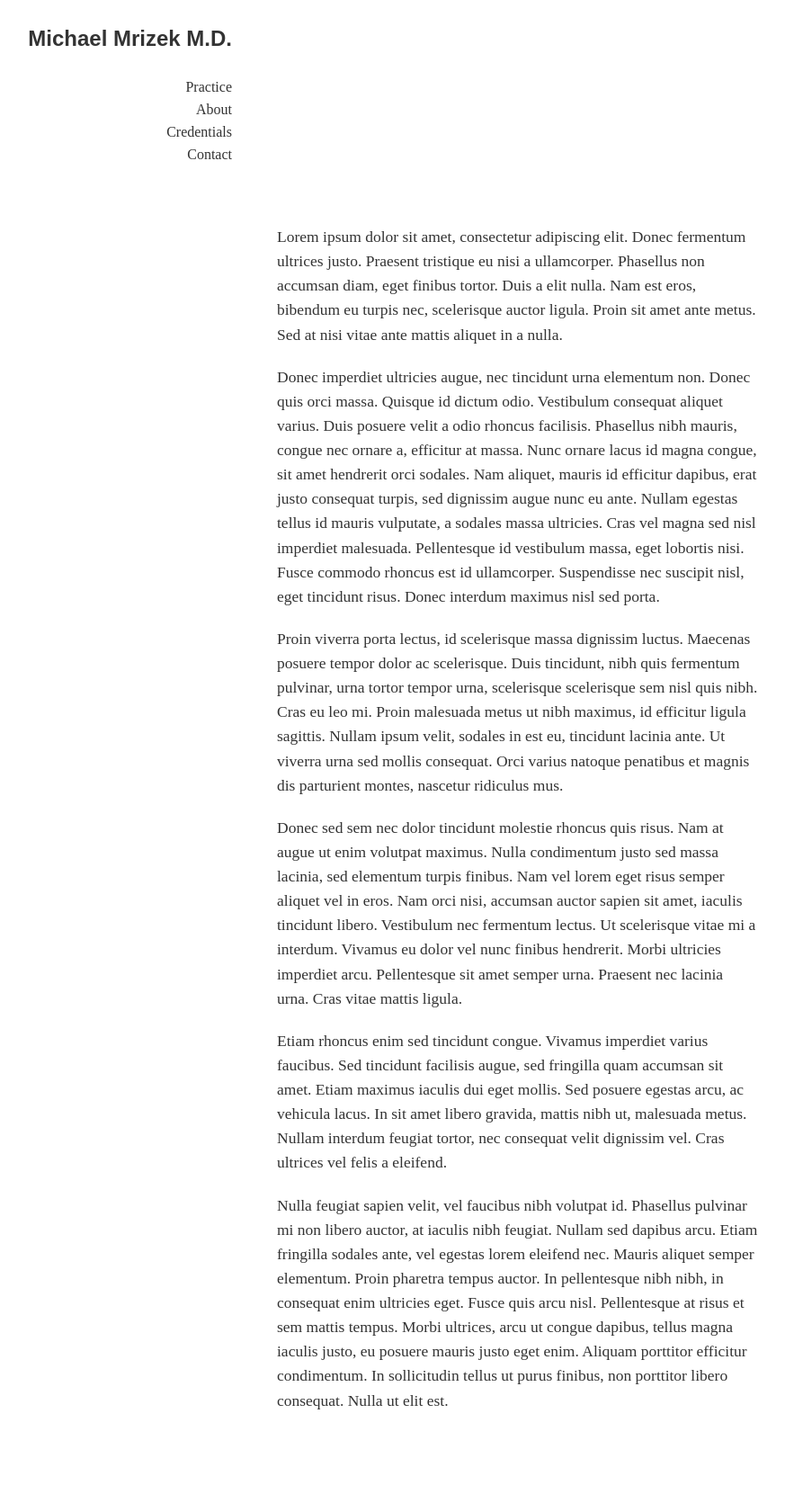
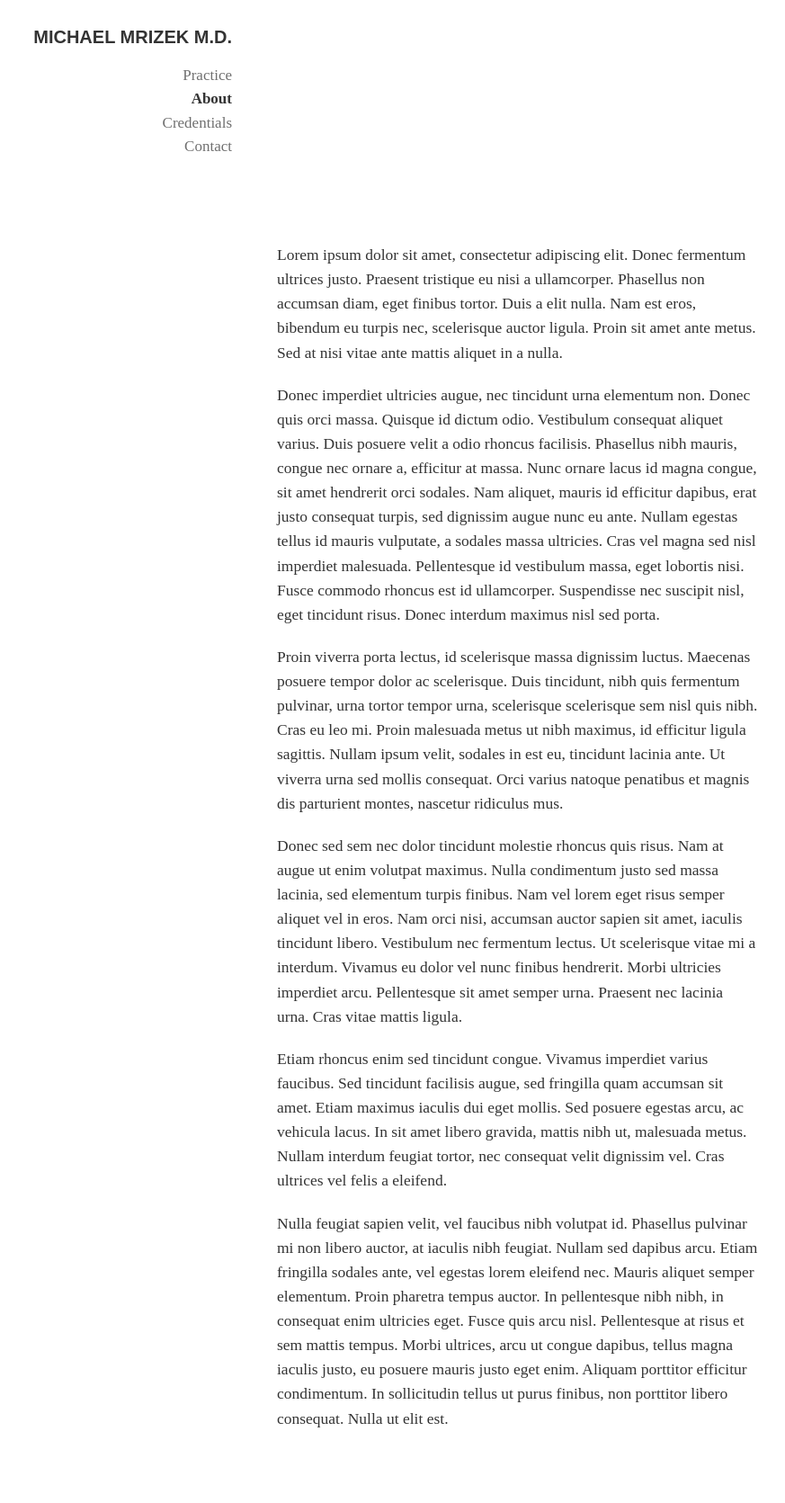
Before and after one commit to carolineportugal/michaelmrizekmd, a Jekyll site: the page built from about/index.html, in a window 1280 px wide. Shown: the whole page at 90% size, without its empty margins (172-1045 px from the left). Built offline with Jekyll 4.4.1, drawn with Linux system fonts in a browser that asks for light colours; nearby versions of some CDN libraries.

Commit message:
more typography changes, now final fonts

```diff
--- a/_sass/_nav.scss
+++ b/_sass/_nav.scss
@@ -12,32 +12,27 @@ nav{
 }
 
 .logo{
-  // font-size:25px;
-  // margin-bottom:1rem;
+  font-size:20px;
+  margin-bottom:2rem;
   @include futura-bold();
-  // text-transform: uppercase;
+  text-transform: uppercase;
   // letter-spacing: .1rem;
-  // background: #333;
-  // color:white;
-  // line-height: 1;
-  // padding: .3rem 0rem;
-  // margin-left:-2000rem;
-  // text-align: right;
 }
 
 ul{
   list-style: none;
-  // text-transform: uppercase;
-  font-size: 16px;
-  // letter-spacing: .1rem;
+  font-size: 17px;
   text-align:right;
+  @include meta-serif-book();
 
   li{
-    margin:.2rem 0;
+    margin-bottom:.2rem;
+    opacity:.7;
   }
 
   .active{
-    // color:red;
+    @include meta-serif-bold();
+    opacity:1;
   }
 
 }
--- a/_sass/_typography.scss
+++ b/_sass/_typography.scss
@@ -1,7 +1,6 @@
 //Default values for typography
 
 h3{
-  @include meta-serif-bold();
   margin-bottom:3rem;
   margin-top:0;
 }
--- a/css/main.scss
+++ b/css/main.scss
@@ -23,5 +23,5 @@ html, body{
 }
 
 section{
-  padding:25rem 0 6rem 2rem;
+  padding:27rem 0 6rem 2rem;
 }
```
Also changed, not shown: 2 other files.
